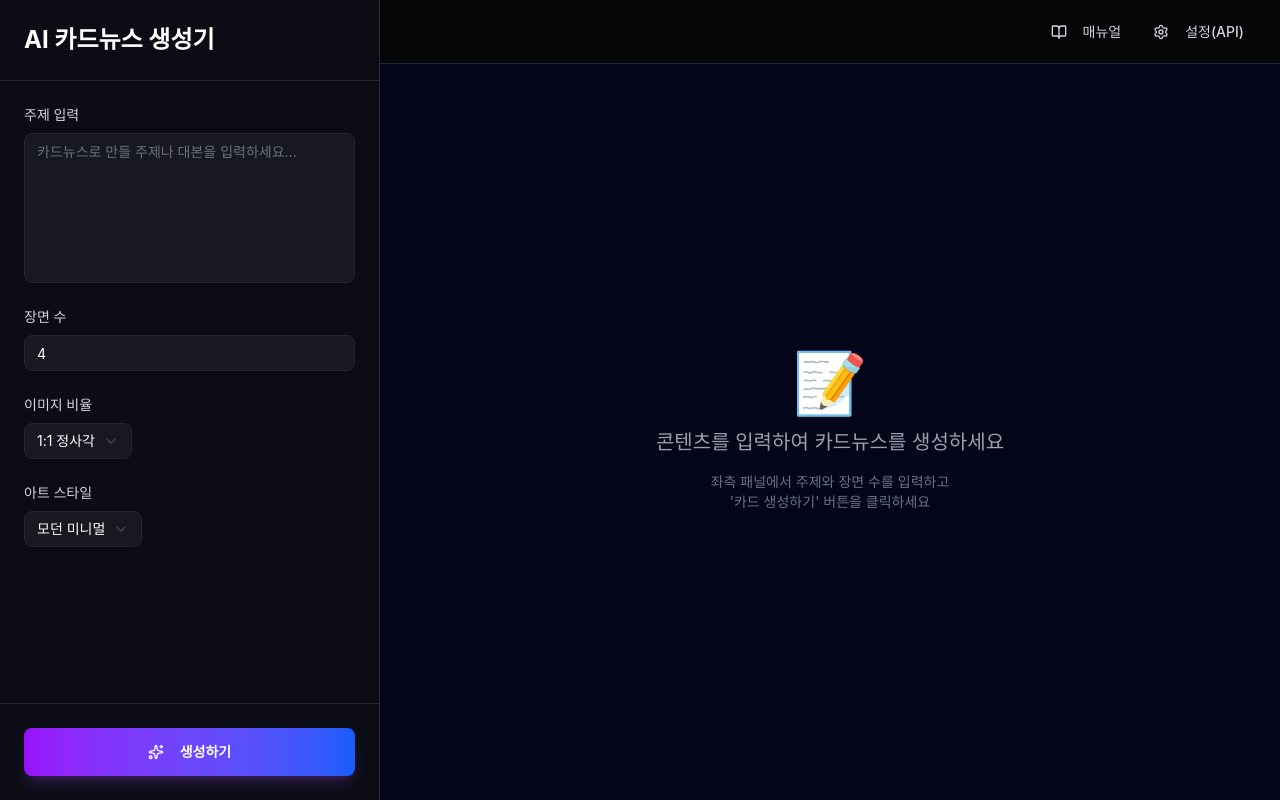
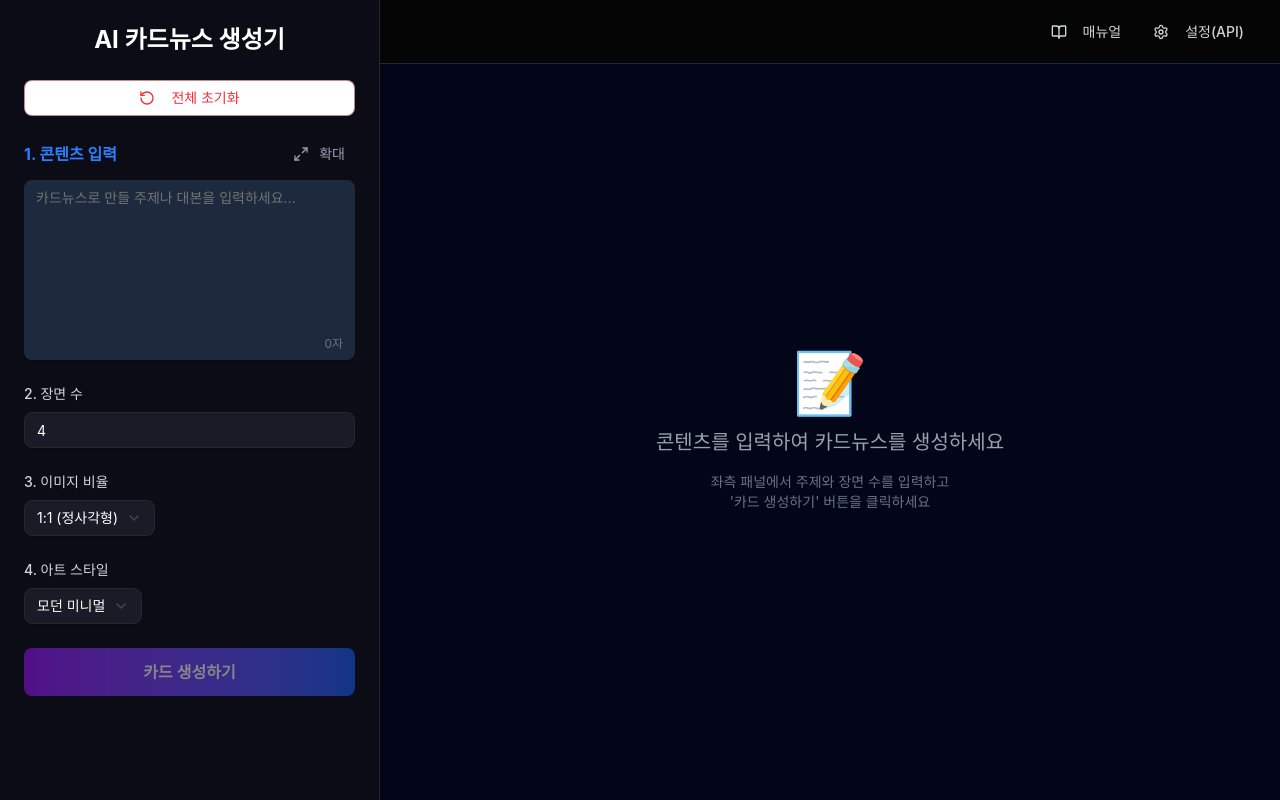
Before and after one commit to love75x-dot/cardnews_ai, a Next.js app: page / in a window 1280 px wide. Built offline with nearby package versions, Linux system fonts and the light colour scheme; a web font is replaced by a local one.

Commit message:
feat: Redesign left sidebar with reset button and enhanced content input

```diff
--- a/app/components/LeftSidebar.tsx
+++ b/app/components/LeftSidebar.tsx
@@ -1,28 +1,22 @@
 'use client';
 
-import React from 'react';
+import React, { useState } from 'react';
 import { Textarea } from '@/components/ui/textarea';
 import { Input } from '@/components/ui/input';
+import { Button } from '@/components/ui/button';
 import { Label } from '@/components/ui/label';
-import { Button } from '@/components/ui/button';
-import {
-    Select,
-    SelectContent,
-    SelectItem,
-    SelectTrigger,
-    SelectValue,
-} from '@/components/ui/select';
-import { Sparkles, Loader2 } from 'lucide-react';
+import { Select, SelectContent, SelectItem, SelectTrigger, SelectValue } from '@/components/ui/select';
+import { Loader2, RotateCcw, Maximize2 } from 'lucide-react';
 
 interface LeftSidebarProps {
     onGenerate: () => void;
     isLoading: boolean;
     topic: string;
-    onTopicChange: (topic: string) => void;
+    onTopicChange: (value: string) => void;
     sceneCount: number;
-    onSceneCountChange: (count: number) => void;
+    onSceneCountChange: (value: number) => void;
     aspectRatio: string;
-    onAspectRatioChange: (ratio: string) => void;
+    onAspectRatioChange: (value: string) => void;
 }
 
 export function LeftSidebar({
@@ -33,98 +27,121 @@ export function LeftSidebar({
     sceneCount,
     onSceneCountChange,
     aspectRatio,
-    onAspectRatioChange
+    onAspectRatioChange,
 }: LeftSidebarProps) {
-    const [artStyle, setArtStyle] = React.useState('modern-minimal');
+    const characterCount = topic.length;
+
+    const handleReset = () => {
+        if (confirm('모든 입력 내용을 초기화하시겠습니까?')) {
+            onTopicChange('');
+            onSceneCountChange(4);
+            onAspectRatioChange('1:1');
+        }
+    };
 
     return (
-        <aside className="w-[380px] border-r border-[#27272a] flex flex-col bg-[#0b0c15]">
-            {/* Title */}
-            <div className="p-6 border-b border-[#27272a]">
+        <aside className="w-[380px] border-r border-[#27272a] bg-[#0b0c15] overflow-y-auto">
+            <div className="p-6 space-y-6">
+                {/* Header */}
+                <div className="text-center">
                     <h1 className="text-2xl font-bold text-white">AI 카드뉴스 생성기</h1>
                 </div>
 
-            {/* Scrollable content area */}
-            <div className="flex-1 overflow-y-auto p-6 space-y-6">
-                {/* Topic Input */}
-                <div className="space-y-2">
-                    <Label className="text-sm text-gray-300">주제 입력</Label>
+                {/* Reset Button */}
+                <Button
+                    onClick={handleReset}
+                    variant="outline"
+                    className="w-full py-3 border-red-900/50 text-red-500 hover:bg-red-900/10 hover:text-red-400"
+                >
+                    <RotateCcw className="w-4 h-4 mr-2" />
+                    전체 초기화
+                </Button>
+
+                {/* Content Input Section */}
+                <div className="space-y-3">
+                    {/* Section Header with Expand Button */}
+                    <div className="flex items-center justify-between">
+                        <h2 className="text-base font-bold text-blue-500">1. 콘텐츠 입력</h2>
+                        <Button
+                            variant="ghost"
+                            size="sm"
+                            className="text-gray-400 hover:text-white h-7 px-2"
+                        >
+                            <Maximize2 className="w-3 h-3 mr-1" />
+                            확대
+                        </Button>
+                    </div>
+
+                    {/* Textarea with Character Counter */}
+                    <div className="relative">
                         <Textarea
                             value={topic}
                             onChange={(e) => onTopicChange(e.target.value)}
                             placeholder="카드뉴스로 만들 주제나 대본을 입력하세요..."
-                        className="min-h-[150px] bg-white/5 border-[#27272a] text-white placeholder:text-gray-500 resize-none focus-visible:ring-blue-500"
+                            className="min-h-[180px] bg-slate-800 border-none text-white resize-none focus-visible:ring-1 focus-visible:ring-blue-500"
                         />
+                        {/* Character Counter */}
+                        <div className="absolute bottom-2 right-3 text-xs text-gray-500">
+                            {characterCount}자
+                        </div>
+                    </div>
                 </div>
 
                 {/* Scene Count */}
                 <div className="space-y-2">
-                    <Label className="text-sm text-gray-300">장면 수</Label>
+                    <Label htmlFor="scene-count" className="text-sm font-medium text-gray-300">
+                        2. 장면 수
+                    </Label>
                     <Input
+                        id="scene-count"
                         type="number"
+                        min="1"
+                        max="10"
                         value={sceneCount}
-                        onChange={(e) => onSceneCountChange(Number(e.target.value))}
-                        className="bg-white/5 border-[#27272a] text-white focus-visible:ring-blue-500"
-                        min={1}
-                        max={10}
+                        onChange={(e) => onSceneCountChange(parseInt(e.target.value) || 1)}
+                        className="bg-[#1a1b26] border-[#27272a] text-white"
                     />
                 </div>
 
                 {/* Aspect Ratio */}
                 <div className="space-y-2">
-                    <Label className="text-sm text-gray-300">이미지 비율</Label>
+                    <Label htmlFor="aspect-ratio" className="text-sm font-medium text-gray-300">
+                        3. 이미지 비율
+                    </Label>
                     <Select value={aspectRatio} onValueChange={onAspectRatioChange}>
-                        <SelectTrigger className="bg-white/5 border-[#27272a] text-white focus:ring-blue-500">
+                        <SelectTrigger id="aspect-ratio" className="bg-[#1a1b26] border-[#27272a] text-white">
                             <SelectValue />
                         </SelectTrigger>
-                        <SelectContent className="bg-[#1a1b26] border-[#27272a]">
-                            <SelectItem value="1:1" className="text-white focus:bg-white/10 focus:text-white">
-                                1:1 정사각
-                            </SelectItem>
-                            <SelectItem value="9:16" className="text-white focus:bg-white/10 focus:text-white">
-                                9:16 세로형
-                            </SelectItem>
-                            <SelectItem value="16:9" className="text-white focus:bg-white/10 focus:text-white">
-                                16:9 가로형
-                            </SelectItem>
+                        <SelectContent className="bg-[#1a1b26] border-[#27272a] text-white">
+                            <SelectItem value="1:1">1:1 (정사각형)</SelectItem>
+                            <SelectItem value="9:16">9:16 (세로)</SelectItem>
+                            <SelectItem value="16:9">16:9 (가로)</SelectItem>
                         </SelectContent>
                     </Select>
                 </div>
 
                 {/* Art Style */}
                 <div className="space-y-2">
-                    <Label className="text-sm text-gray-300">아트 스타일</Label>
-                    <Select value={artStyle} onValueChange={setArtStyle}>
-                        <SelectTrigger className="bg-white/5 border-[#27272a] text-white focus:ring-blue-500">
+                    <Label htmlFor="art-style" className="text-sm font-medium text-gray-300">
+                        4. 아트 스타일
+                    </Label>
+                    <Select defaultValue="modern">
+                        <SelectTrigger id="art-style" className="bg-[#1a1b26] border-[#27272a] text-white">
                             <SelectValue />
                         </SelectTrigger>
-                        <SelectContent className="bg-[#1a1b26] border-[#27272a]">
-                            <SelectItem value="modern-minimal" className="text-white focus:bg-white/10 focus:text-white">
-                                모던 미니멀
-                            </SelectItem>
-                            <SelectItem value="watercolor" className="text-white focus:bg-white/10 focus:text-white">
-                                수채화
-                            </SelectItem>
-                            <SelectItem value="3d-render" className="text-white focus:bg-white/10 focus:text-white">
-                                3D 렌더링
-                            </SelectItem>
-                            <SelectItem value="illustration" className="text-white focus:bg-white/10 focus:text-white">
-                                일러스트
-                            </SelectItem>
-                            <SelectItem value="realistic" className="text-white focus:bg-white/10 focus:text-white">
-                                실사
-                            </SelectItem>
+                        <SelectContent className="bg-[#1a1b26] border-[#27272a] text-white">
+                            <SelectItem value="modern">모던 미니멀</SelectItem>
+                            <SelectItem value="flat">플랫 디자인</SelectItem>
+                            <SelectItem value="3d">3D 렌더</SelectItem>
                         </SelectContent>
                     </Select>
                 </div>
-            </div>
 
-            {/* Fixed Bottom Button */}
-            <div className="p-6 border-t border-[#27272a]">
+                {/* Generate Button */}
                 <Button
                     onClick={onGenerate}
-                    disabled={isLoading}
-                    className="w-full h-12 bg-gradient-to-r from-purple-600 to-blue-600 hover:from-purple-700 hover:to-blue-700 text-white font-semibold transition-all shadow-lg shadow-purple-500/20 disabled:opacity-50 disabled:cursor-not-allowed"
+                    disabled={isLoading || !topic.trim()}
+                    className="w-full bg-gradient-to-r from-purple-600 to-blue-600 hover:from-purple-700 hover:to-blue-700 text-white py-6 text-base font-semibold"
                 >
                     {isLoading ? (
                         <>
@@ -132,10 +149,7 @@ export function LeftSidebar({
                             생성 중...
                         </>
                     ) : (
-                        <>
-                            <Sparkles className="w-5 h-5 mr-2" />
-                            생성하기
-                        </>
+                        '카드 생성하기'
                     )}
                 </Button>
             </div>
```
Lines whose indentation alone changed are shown as unchanged.
